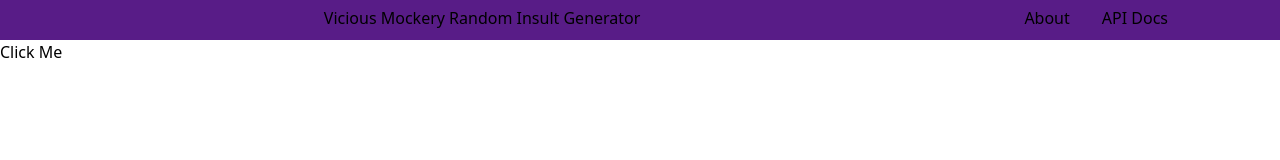
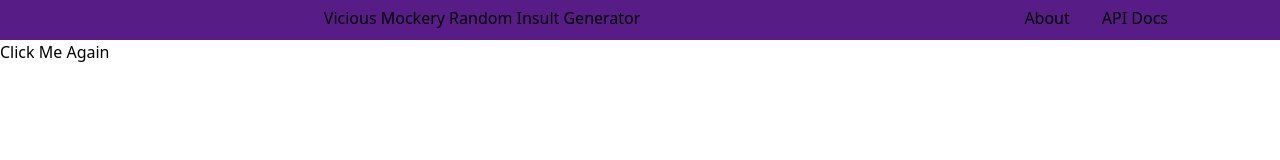
Before and after one commit to lbasken/vicious-mockery-web, a React (Vite) app: page / in a window 1280 px wide. Both pictures are taken after a click on the button "Click Me". Shown: the top 160 px of the page. Built offline with nearby package versions, Linux system fonts and the light colour scheme; no server answers.

Commit message:
implemented  continuous vicious mockery insult generation

```diff
--- a/src/pages/HomePage/HomePage.tsx
+++ b/src/pages/HomePage/HomePage.tsx
@@ -4,19 +4,32 @@ import {useState} from "react";
 export default function HomePage() {
 
     const [show, setShow] = useState(false);
+    const[render, setRender] = useState(false);
 
     function onClick() {
+        setRender(false);
         setShow(true);
     }
 
-    if(show) {
+    function onTest() {
+        setRender(true);
+    }
+
+    if(render) {
         return <div>
             <MockGenerator />
-            <button>Click Me</button>
+            <button onClick={onClick}>Button</button>
         </div>
     }
 
-    return <div>
-        <button onClick={onClick}>Click Me</button>
-    </div>
+    if(!show) {
+        return <div>
+            <button onClick={onClick}>Click Me</button>
+        </div>
+    } else {
+        return <div>
+            <MockGenerator />
+            <button onClick={onTest}>Click Me Again</button>
+        </div>
+    }
 }
```
